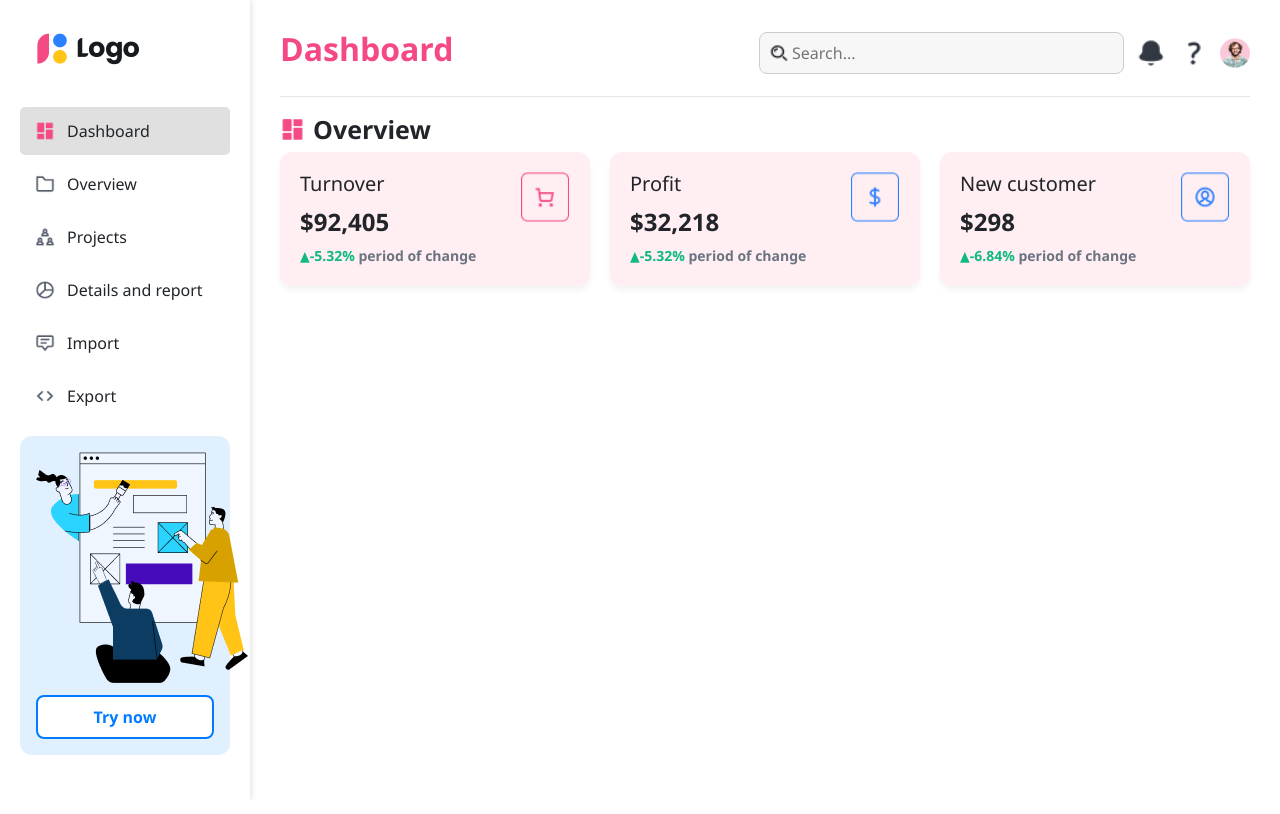
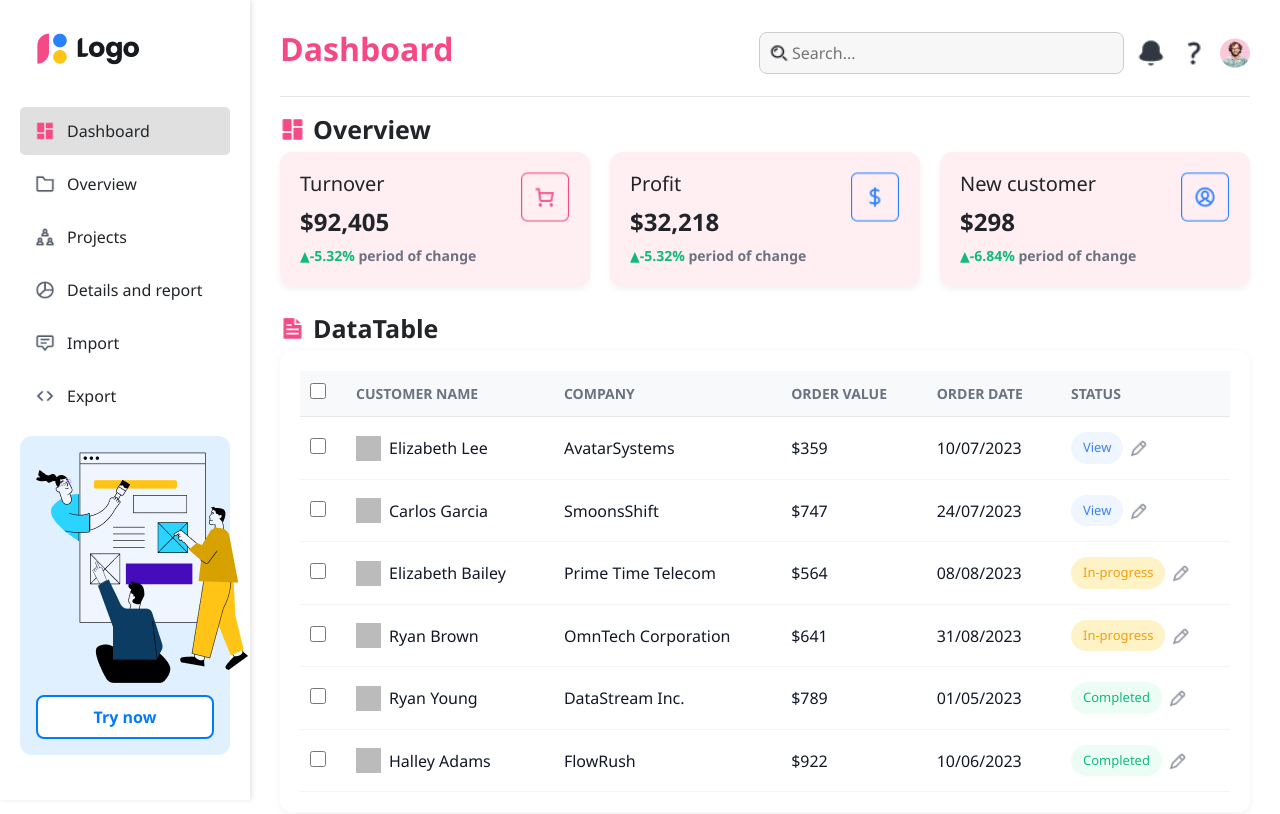
Before and after one commit to luuvanphat/PhatTrienGiaoDienUngDung, a React (Vite) app in the folder Tuan7Lan2/: page / in a window 1280 px wide. Shown: the top 814 px of the page. Built offline with nearby package versions, Linux system fonts and the light colour scheme; grey boxes are pictures that could not be loaded.

Commit message:
commit 3: datatable

```diff
--- /dev/null
+++ b/Tuan7Lan2/src/components/DataTable/DataTable.css
@@ -0,0 +1,102 @@
+.data-table-container {
+  background: white;
+  border-radius: 12px;
+  padding: 20px;
+  box-shadow: 0 2px 10px rgba(0, 0, 0, 0.05);
+  overflow-x: auto;
+}
+
+.data-table {
+  width: 100%;
+  border-collapse: separate;
+  border-spacing: 0;
+}
+
+.data-table th {
+  text-align: left;
+  padding: 12px 15px;
+  color: #6B7280;
+  font-weight: 600;
+  font-size: 14px;
+  border-bottom: 1px solid #E5E7EB;
+  text-transform: uppercase;
+}
+
+.data-table td {
+  padding: 15px;
+  border-bottom: 1px solid #F3F4F6;
+  color: #111827;
+}
+
+/* Checkbox */
+.select-checkbox {
+  width: 16px;
+  height: 16px;
+  cursor: pointer;
+}
+
+.data-table th:first-child,
+.data-table td:first-child {
+  width: 40px;
+  text-align: center;
+  padding-left: 10px;
+}
+
+.selected-row {
+  background-color: #f5f5f5;
+}
+
+/* Header style */
+.table-header {
+  background-color: #f8f9fa;
+  border-radius: 8px;
+}
+
+/* Cell with icon next to text */
+.cell-with-icon {
+  display: flex;
+  align-items: center;
+  gap: 8px;
+}
+
+.row-icon {
+  width: 25px;
+  height: 25px;
+  opacity: 0.7;
+}
+
+/* Status styles */
+.status-with-icon {
+  display: flex;
+  align-items: center;
+  gap: 6px;
+}
+
+.status-icon {
+  width: 20px;
+  height: 20px;
+}
+
+.status-badge {
+  padding: 6px 12px;
+  border-radius: 20px;
+  font-size: 13px;
+  font-weight: 500;
+
+}
+
+/* Status Colors */
+.status-badge.completed {
+  background: #ECFDF5;
+  color: #10B981;
+}
+
+.status-badge.in-progress {
+  background: #FEF3C7;
+  color: #F59E0B;
+}
+
+.status-badge.view {
+  background: #EFF6FF;
+  color: #3B82F6;
+}
--- /dev/null
+++ b/Tuan7Lan2/src/components/DataTable/DataTable.jsx
@@ -0,0 +1,97 @@
+// components/DataTable/DataTable.jsx
+import React, { useState } from "react";
+import "./DataTable.css";
+
+const DataTable = ({ data }) => {
+  const [selectedRows, setSelectedRows] = useState([]);
+  const [selectAll, setSelectAll] = useState(false);
+
+  const handleRowSelect = (id) => {
+    const newSelectedRows = selectedRows.includes(id)
+      ? selectedRows.filter((rowId) => rowId !== id)
+      : [...selectedRows, id];
+    setSelectedRows(newSelectedRows);
+    setSelectAll(newSelectedRows.length === data.length);
+  };
+
+  const handleSelectAll = () => {
+    const newSelectAll = !selectAll;
+    setSelectAll(newSelectAll);
+    setSelectedRows(newSelectAll ? data.map((_, index) => index) : []);
+  };
+
+  return (
+    <div className="data-table-container">
+      <table className="data-table">
+        <thead>
+          <tr className="table-header">
+            <th>
+              <input
+                type="checkbox"
+                checked={selectAll}
+                onChange={handleSelectAll}
+                className="select-checkbox"
+              />
+            </th>
+            <th>CUSTOMER NAME</th>
+            <th>COMPANY</th>
+            <th>ORDER VALUE</th>
+            <th>ORDER DATE</th>
+            <th>STATUS</th>
+          </tr>
+        </thead>
+        <tbody>
+          {data.map((row, index) => (
+            <tr
+              key={index}
+              className={selectedRows.includes(index) ? "selected-row" : ""}
+            >
+              <td>
+                <input
+                  type="checkbox"
+                  checked={selectedRows.includes(index)}
+                  onChange={() => handleRowSelect(index)}
+                  className="select-checkbox"
+                />
+              </td>
+              <td>
+                <div className="cell-with-icon">
+                  <img
+                    src="/img/Lab_05//Avatar (1).png"
+                    alt="Customer"
+                    className="row-icon"
+                  />
+                  {row.customerName}
+                </div>
+              </td>
+              <td>
+                <div className="cell-with-icon">{row.company}</div>
+              </td>
+              <td>
+                <div className="cell-with-icon">${row.orderValue}</div>
+              </td>
+              <td>
+                <div className="cell-with-icon">{row.orderDate}</div>
+              </td>
+              <td>
+                <div className="status-with-icon">
+                  <span className={`status-badge ${row.status.toLowerCase()}`}>
+                    {row.status}
+
+                  </span>
+                  <img
+                      src="/img/Lab_05/create.png"
+                      alt="status icon"
+                      className="status-icon right"
+                    />
+                </div>
+              </td>
+            </tr>
+          ))}
+        </tbody>
+      </table>
+    </div>
+  );
+};
+
+export default DataTable;
--- /dev/null
+++ b/Tuan7Lan2/src/components/DataTable/utils.js
@@ -0,0 +1,45 @@
+// components/DataTable/utils.js
+export const mockTableData = [
+    {
+      customerName: "Elizabeth Lee",
+      company: "AvatarSystems",
+      orderValue: 359,
+      orderDate: "10/07/2023",
+      status: "View"
+    },
+    {
+      customerName: "Carlos Garcia",
+      company: "SmoonsShift",
+      orderValue: 747,
+      orderDate: "24/07/2023",
+      status: "View"
+    },
+    {
+      customerName: "Elizabeth Bailey",
+      company: "Prime Time Telecom",
+      orderValue: 564,
+      orderDate: "08/08/2023",
+      status: "In-progress"
+    },
+    {
+      customerName: "Ryan Brown",
+      company: "OmnTech Corporation",
+      orderValue: 641,
+      orderDate: "31/08/2023",
+      status: "In-progress"
+    },
+    {
+      customerName: "Ryan Young",
+      company: "DataStream Inc.",
+      orderValue: 789,
+      orderDate: "01/05/2023",
+      status: "Completed"
+    },
+    {
+      customerName: "Halley Adams",
+      company: "FlowRush",
+      orderValue: 922,
+      orderDate: "10/06/2023",
+      status: "Completed"
+    }
+  ];
--- a/Tuan7Lan2/src/pages/Dashboard.css
+++ b/Tuan7Lan2/src/pages/Dashboard.css
@@ -70,3 +70,23 @@
   font-weight: bold;
   line-height: 1;
 }
+
+.datatable-title {
+  display: flex;
+  align-items: center;
+  gap: 8px;
+
+  margin-bottom: 10px;
+}
+
+.datatable-title img {
+  width: 25px;
+  height: 25px;
+  display: block;
+}
+
+.datatable-title span {
+  font-size: 25px;
+  font-weight: bold;
+  line-height: 1;
+}
--- a/Tuan7Lan2/src/pages/Dashboard.jsx
+++ b/Tuan7Lan2/src/pages/Dashboard.jsx
@@ -1,7 +1,8 @@
 import React from "react";
 import Overview from "../components/Overview/Overview";
 import "./Dashboard.css";
-
+import DataTable from "../components/DataTable/DataTable";
+import { mockTableData } from "../components/DataTable/utils";
 const Dashboard = () => {
   return (
     <div className="dashboard-container">
@@ -24,13 +25,16 @@ const Dashboard = () => {
         </div>
       </div>
       <div class="overview-title">
-  <img src="/img/Lab_05/Squares four 1.png" alt="icon" />
-  <span>Overview</span>
-</div>
-
-
+        <img src="/img/Lab_05/Squares four 1.png" alt="icon" />
+        <span>Overview</span>
+      </div>
 
       <Overview />
+      <div class="datatable-title">
+        <img src="/img/Lab_05/File text 1.png" alt="icon" />
+        <span>DataTable</span>
+      </div>
+      <DataTable data={mockTableData} />
     </div>
   );
 };
```
Also changed, not shown: Tuan7Lan2/minhchung/Datatable_commit3.png (added).
